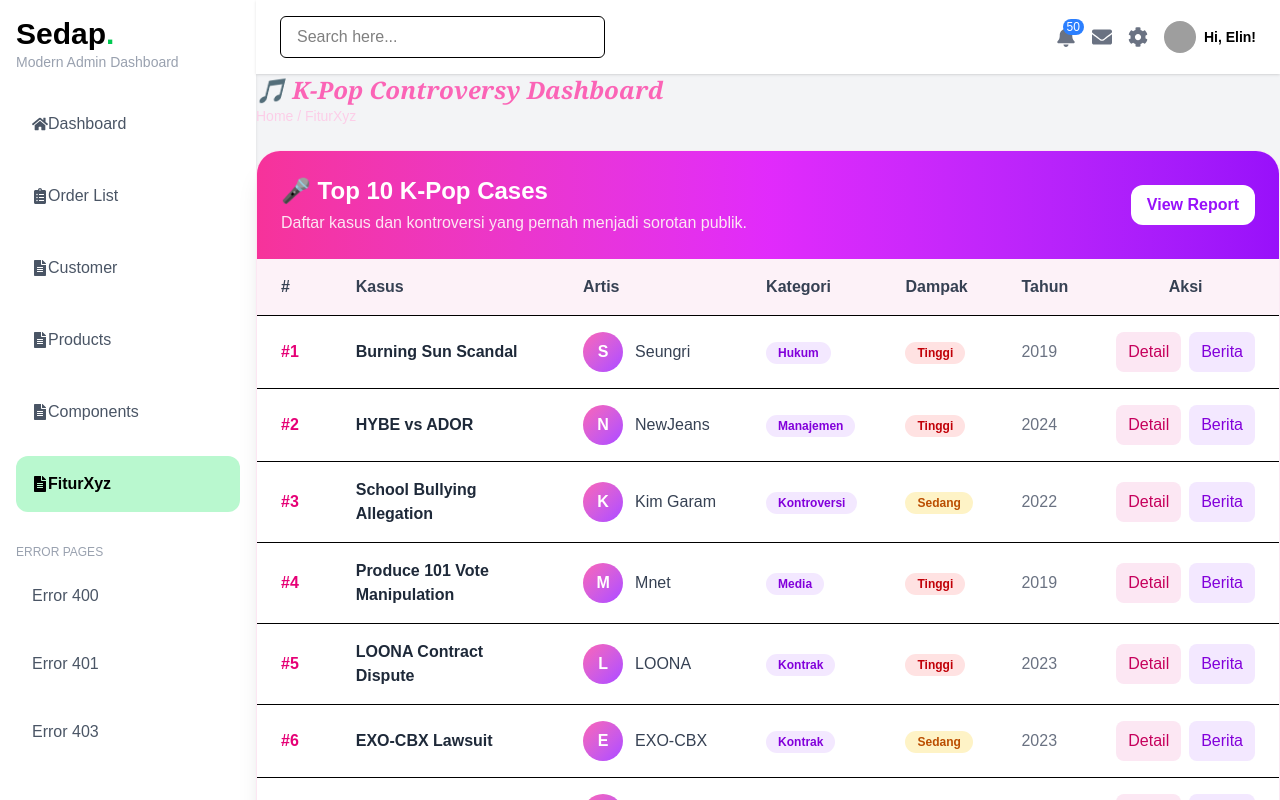
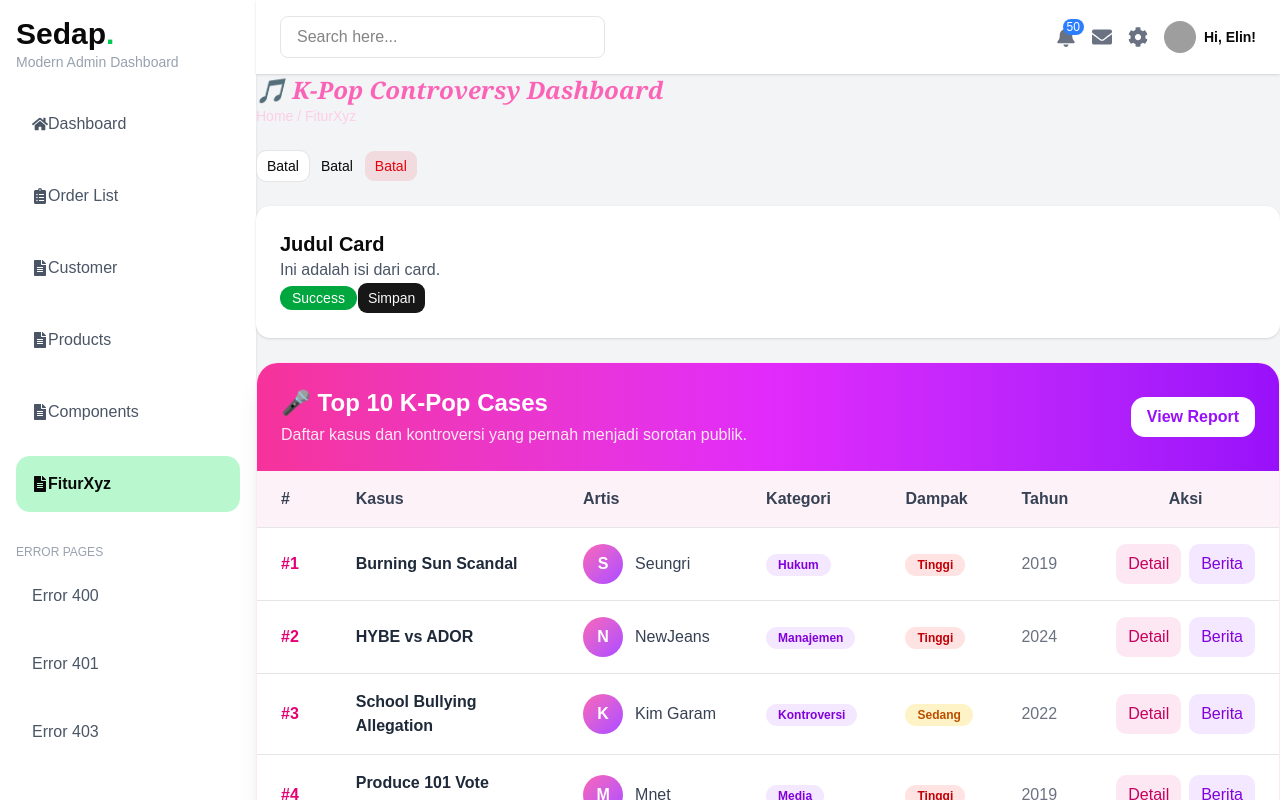
Before and after one commit to elin143/react-elin-2sia, a React (Vite) app: page /FiturXyz in a window 1280 px wide. Shown: the top 800 px of the page. Built offline with nearby package versions, Linux system fonts and the light colour scheme; grey boxes are pictures that could not be loaded; a web font is replaced by a local one.

Commit message:
penambahan ui shadcn

```diff
--- /dev/null
+++ b/src/components/ui/button.jsx
@@ -0,0 +1,63 @@
+import * as React from "react"
+import { cva } from "class-variance-authority";
+import { Slot } from "radix-ui"
+
+import { cn } from "@/lib/utils"
+
+const buttonVariants = cva(
+  "group/button inline-flex shrink-0 items-center justify-center rounded-lg border border-transparent bg-clip-padding text-sm font-medium whitespace-nowrap transition-all outline-none select-none focus-visible:border-ring focus-visible:ring-3 focus-visible:ring-ring/50 active:not-aria-[haspopup]:translate-y-px disabled:pointer-events-none disabled:opacity-50 aria-invalid:border-destructive aria-invalid:ring-3 aria-invalid:ring-destructive/20 dark:aria-invalid:border-destructive/50 dark:aria-invalid:ring-destructive/40 [&_svg]:pointer-events-none [&_svg]:shrink-0 [&_svg:not([class*='size-'])]:size-4",
+  {
+    variants: {
+      variant: {
+        default: "bg-primary text-primary-foreground [a]:hover:bg-primary/80",
+        outline:
+          "border-border bg-background hover:bg-muted hover:text-foreground aria-expanded:bg-muted aria-expanded:text-foreground dark:border-input dark:bg-input/30 dark:hover:bg-input/50",
+        secondary:
+          "bg-secondary text-secondary-foreground hover:bg-secondary/80 aria-expanded:bg-secondary aria-expanded:text-secondary-foreground",
+        ghost:
+          "hover:bg-muted hover:text-foreground aria-expanded:bg-muted aria-expanded:text-foreground dark:hover:bg-muted/50",
+        destructive:
+          "bg-destructive/10 text-destructive hover:bg-destructive/20 focus-visible:border-destructive/40 focus-visible:ring-destructive/20 dark:bg-destructive/20 dark:hover:bg-destructive/30 dark:focus-visible:ring-destructive/40",
+        link: "text-primary underline-offset-4 hover:underline",
+      },
+      size: {
+        default:
+          "h-8 gap-1.5 px-2.5 has-data-[icon=inline-end]:pr-2 has-data-[icon=inline-start]:pl-2",
+        xs: "h-6 gap-1 rounded-[min(var(--radius-md),10px)] px-2 text-xs in-data-[slot=button-group]:rounded-lg has-data-[icon=inline-end]:pr-1.5 has-data-[icon=inline-start]:pl-1.5 [&_svg:not([class*='size-'])]:size-3",
+        sm: "h-7 gap-1 rounded-[min(var(--radius-md),12px)] px-2.5 text-[0.8rem] in-data-[slot=button-group]:rounded-lg has-data-[icon=inline-end]:pr-1.5 has-data-[icon=inline-start]:pl-1.5 [&_svg:not([class*='size-'])]:size-3.5",
+        lg: "h-9 gap-1.5 px-2.5 has-data-[icon=inline-end]:pr-2 has-data-[icon=inline-start]:pl-2",
+        icon: "size-8",
+        "icon-xs":
+          "size-6 rounded-[min(var(--radius-md),10px)] in-data-[slot=button-group]:rounded-lg [&_svg:not([class*='size-'])]:size-3",
+        "icon-sm":
+          "size-7 rounded-[min(var(--radius-md),12px)] in-data-[slot=button-group]:rounded-lg",
+        "icon-lg": "size-9",
+      },
+    },
+    defaultVariants: {
+      variant: "default",
+      size: "default",
+    },
+  }
+)
+
+function Button({
+  className,
+  variant = "default",
+  size = "default",
+  asChild = false,
+  ...props
+}) {
+  const Comp = asChild ? Slot.Root : "button"
+
+  return (
+    <Comp
+      data-slot="button"
+      data-variant={variant}
+      data-size={size}
+      className={cn(buttonVariants({ variant, size, className }))}
+      {...props} />
+  );
+}
+
+export { Button, buttonVariants }
--- /dev/null
+++ b/src/lib/utils.js
@@ -0,0 +1,6 @@
+import { clsx } from "clsx";
+import { twMerge } from "tailwind-merge"
+
+export function cn(...inputs) {
+  return twMerge(clsx(inputs));
+}
--- a/src/pages/FiturXyz.jsx
+++ b/src/pages/FiturXyz.jsx
@@ -1,5 +1,8 @@
 import PageHeader from "../components/PageHeader";
 import { useLocation } from "react-router-dom";
+import {Button} from "@/components/ui/button";
+import Card from "../components/Card";
+import Badge from "../components/Badge";
 
 export default function FiturXyz() {
     const location = useLocation();
@@ -94,6 +97,17 @@ export default function FiturXyz() {
                 subtitle="Monitor berbagai kasus dan kontroversi yang pernah menjadi perhatian publik di industri K-Pop."
             />
 
+            <Button variant = "outline"  > Batal </Button>
+            <Button variant = "ghost"  > Batal </Button>
+            <Button variant = "destructive"  > Batal </Button>
+
+            <Card>
+                                <h2 className="text-xl font-bold">Judul Card</h2>
+                                <p className="text-gray-600">Ini adalah isi dari card.</p>
+                                <Badge type="success">Success</Badge>
+                                <Button type="success">Simpan</Button>
+                            </Card>
+
             <div className="bg-white rounded-3xl shadow-xl overflow-hidden border border-pink-100">
                 {/* Header Card */}
                 <div className="bg-gradient-to-r from-pink-500 via-fuchsia-500 to-purple-600 p-6">
@@ -113,6 +127,10 @@ export default function FiturXyz() {
                         </button>
                     </div>
                 </div>
+
+
+
+
 
                 {/* Table */}
                 <div className="overflow-x-auto">
--- a/vite.config.js
+++ b/vite.config.js
@@ -1,10 +1,16 @@
-import { defineConfig } from 'vite'
-import react from '@vitejs/plugin-react'
-import tailwindcss from '@tailwindcss/vite'
+import { defineConfig } from "vite";
+import react from "@vitejs/plugin-react";
+import tailwindcss from "@tailwindcss/vite";
+import path from 'path'
 
 // https://vite.dev/config/
 export default defineConfig({
-  plugins: [
-    react(),
-    tailwindcss()],
-})
+  plugins: [react(),
+     tailwindcss()
+    ],
+  resolve: {
+    alias: {
+      "@": path.resolve(__dirname, "./src"),
+    },
+  },
+});
```
Also changed, not shown: jsconfig.json (added, +8 -0 lines), package.json (+10 -1 lines), components.json (added), src/assets/tailwind.css, 1 other file (tests, documents, lock files or other folders).
